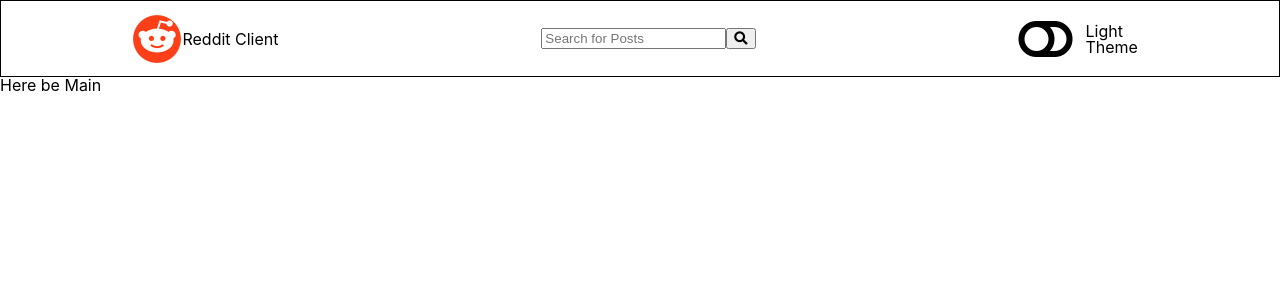
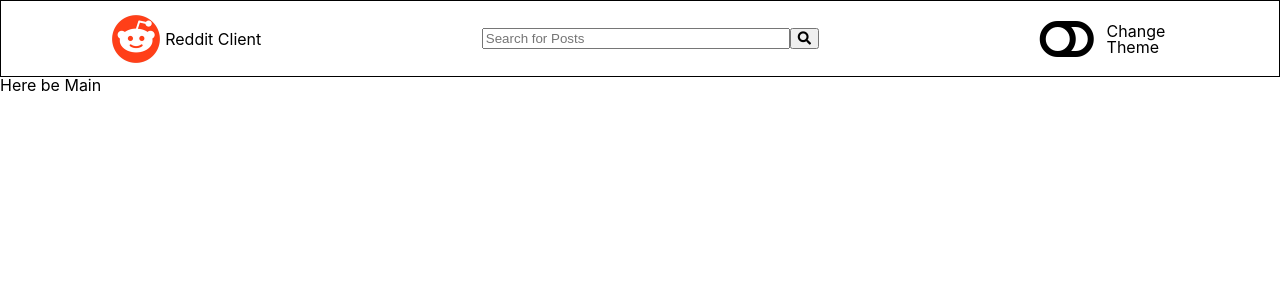
Before and after one commit to TherealGuah/reddit_client, a React (Create React App) app in the folder my-app/: page / in a window 1280 px wide. Shown: the top 300 px of the page. Built offline with nearby package versions, Linux system fonts and the light colour scheme.

Commit message:
<header>, <SearchBar /> and <ToggleTheme/> responsive for Mobile version

```diff
--- a/my-app/src/app/App.js
+++ b/my-app/src/app/App.js
@@ -1,8 +1,6 @@
 import React from 'react';
 import {
   BrowserRouter as Router,
-  Switch,
-  Route
 } from "react-router-dom";
 
 import './App.css';
--- a/my-app/src/features/header/header.css
+++ b/my-app/src/features/header/header.css
@@ -16,8 +16,17 @@ header a {
     text-decoration-line: none;
     color: inherit;
 }
-@media only screen and (max-width: 425px) {
-    header h1 {
+#logo {
+    width: 150px;
+    justify-content: space-between;
+}
+
+@media only screen and (max-width: 480px) {
+    header p {
         display: none;
+        margin: 10%;
+    }
+    #logo {
+        width: 50px;
     }
 }
--- a/my-app/src/features/header/header.js
+++ b/my-app/src/features/header/header.js
@@ -9,15 +9,15 @@ import { useDispatch } from 'react-redux';
 export function Header() {
     const dispatch = useDispatch();
     const handleClick = () => {
-        //dispatch(changeActiveSubreddit("/r/Home/"));
+        dispatch(/*changeActiveSubreddit("/r/Home/")*/);
     }
 
     return (
         <header>
             <Link to="/">
-                <div onClick={handleClick}>
+                <div onClick={handleClick} id="logo">
                     <img  id="redditLogo" src={redditLogo} alt="reddit logo"/>
-                    <h1>Reddit Client</h1>
+                    <p>Reddit Client</p>
                 </div>
             </Link>
             <SearchBar />
--- /dev/null
+++ b/my-app/src/features/header/searchBar/searchBar.css
@@ -0,0 +1,5 @@
+@media only screen and (min-width: 660px) {
+    #searchBar {
+        width: 300px;
+    }
+}
--- a/my-app/src/features/header/searchBar/searchBar.js
+++ b/my-app/src/features/header/searchBar/searchBar.js
@@ -1,4 +1,6 @@
 import React from 'react';
+import './searchBar.css';
+
 
 export function SearchBar() {
 
@@ -7,6 +9,7 @@ export function SearchBar() {
             <input
                 id="searchBar"
                 placeholder="Search for Posts"
+                type="text"
             />
             <button><i class="fas fa-search"></i></button>
         </div>
--- a/my-app/src/features/header/toggleTheme/toggleSlice.js
+++ b/my-app/src/features/header/toggleTheme/toggleSlice.js
@@ -9,5 +9,6 @@ const options = {
 };
 
 export const toggleThemeSlice = createSlice(options);
+export const selectTheme = state => state.toggle;
 export const { toggleTheme } = toggleThemeSlice.actions;
 export default toggleThemeSlice.reducer;
--- a/my-app/src/features/header/toggleTheme/toggletheme.js
+++ b/my-app/src/features/header/toggleTheme/toggletheme.js
@@ -1,12 +1,21 @@
 import React from 'react';
 import './toggleTheme.css';
+import { useDispatch, useSelector } from 'react-redux';
+import { selectTheme } from './toggleSlice';
+import { toggleTheme } from './toggleSlice';
+
 export function ToggleTheme() {
+    const dispatch = useDispatch();
+    const theme = useSelector(selectTheme);
+
+    const handleThemeChange = () => {
+        dispatch(toggleTheme(theme));
+    }
 
     return (
         <div id="toggle">
-            {/* <i className="fas fa-toggle-on"></i> */}
-            <i className="fas fa-toggle-off"></i>
-            <p className="theme">Light Theme</p>
+            <i className={theme ? "fas fa-toggle-on" : "fas fa-toggle-off"} onClick={handleThemeChange}></i>
+            <p className="theme">Change Theme</p>
         </div>
     );
 };
```
